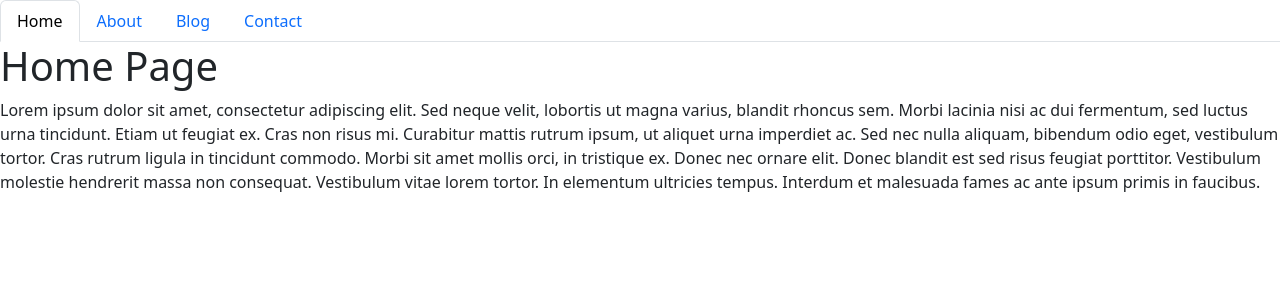
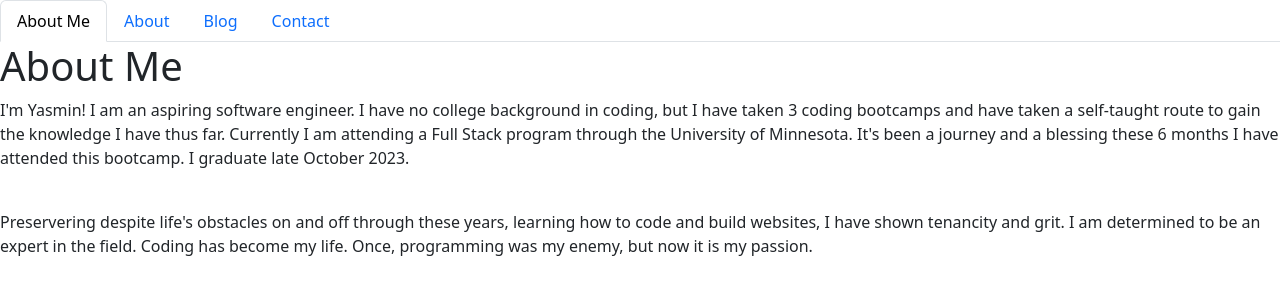
Before and after one commit to XDSirius/My-React-Portfolio, a React (Vite) app in the folder react-profile/: page / in a window 1280 px wide. Shown: the top 300 px of the page. Built offline with nearby package versions, Linux system fonts and the light colour scheme.

Commit message:
added about me

```diff
--- a/react-profile/src/components/NavTabs.jsx
+++ b/react-profile/src/components/NavTabs.jsx
@@ -7,13 +7,13 @@ function NavTabs({ currentPage, handlePageChange }) {
     <ul className="nav nav-tabs">
       <li className="nav-item">
         <a
-          href="#home"
-          onClick={() => handlePageChange('Home')}
+          href="#AboutMe"
+          onClick={() => handlePageChange('AboutMe')}
           // This is a conditional (ternary) operator that checks to see if the current page is "Home"
           // If it is, we set the current page to 'nav-link-active', otherwise we set it to 'nav-link'
-          className={currentPage === 'Home' ? 'nav-link active' : 'nav-link'}
+          className={currentPage === 'AboutMe' ? 'nav-link active' : 'nav-link'}
         >
-          Home
+          About Me
         </a>
       </li>
       <li className="nav-item">
--- a/react-profile/src/components/PortfolioContainer.jsx
+++ b/react-profile/src/components/PortfolioContainer.jsx
@@ -1,17 +1,18 @@
 import React, { useState } from 'react';
 import NavTabs from './NavTabs';
-import Home from './pages/Home';
+import Home from './pages/AboutMe';
 import About from './pages/About';
 import Blog from './pages/Blog';
 import Contact from './pages/Contact';
+import AboutMe from './pages/AboutMe';
 
 export default function PortfolioContainer() {
-  const [currentPage, setCurrentPage] = useState('Home');
+  const [currentPage, setCurrentPage] = useState('AboutMe');
 
   // This method is checking to see what the value of `currentPage` is. Depending on the value of currentPage, we return the corresponding component to render.
   const renderPage = () => {
-    if (currentPage === 'Home') {
-      return <Home />;
+    if (currentPage === 'AboutMe') {
+      return <AboutMe />;
     }
     if (currentPage === 'About') {
       return <About />;
--- /dev/null
+++ b/react-profile/src/components/pages/AboutMe.jsx
@@ -0,0 +1,18 @@
+import React from 'react';
+
+export default function AboutMe() {
+  return (
+    <div>
+      <h1>About Me</h1>
+      <p>
+        I'm Yasmin! I am an aspiring software engineer. I have no college background in coding, but I have taken 3 coding bootcamps and have taken a self-taught route to gain the knowledge I have thus far. Currently I am attending a Full Stack program through the University of Minnesota. It's been a journey and a blessing these 6 months I have attended this bootcamp. I graduate late October 2023.
+        </p>
+        <br></br>
+        <p>
+        Preservering despite life's obstacles on and off through these years, learning how to code and build websites, I have shown tenancity and grit. I am determined to be an expert in the field. Coding has become my life. Once, programming was my enemy, but now it is my passion.
+      </p>
+      <br></br>
+
+    </div>
+  );
+}
--- a/react-profile/src/components/pages/Home.jsx
+++ /dev/null
@@ -1,21 +0,0 @@
-import React from 'react';
-
-export default function Home() {
-  return (
-    <div>
-      <h1>Home Page</h1>
-      <p>
-        Lorem ipsum dolor sit amet, consectetur adipiscing elit. Sed neque
-        velit, lobortis ut magna varius, blandit rhoncus sem. Morbi lacinia nisi
-        ac dui fermentum, sed luctus urna tincidunt. Etiam ut feugiat ex. Cras
-        non risus mi. Curabitur mattis rutrum ipsum, ut aliquet urna imperdiet
-        ac. Sed nec nulla aliquam, bibendum odio eget, vestibulum tortor. Cras
-        rutrum ligula in tincidunt commodo. Morbi sit amet mollis orci, in
-        tristique ex. Donec nec ornare elit. Donec blandit est sed risus feugiat
-        porttitor. Vestibulum molestie hendrerit massa non consequat. Vestibulum
-        vitae lorem tortor. In elementum ultricies tempus. Interdum et malesuada
-        fames ac ante ipsum primis in faucibus.
-      </p>
-    </div>
-  );
-}
```
